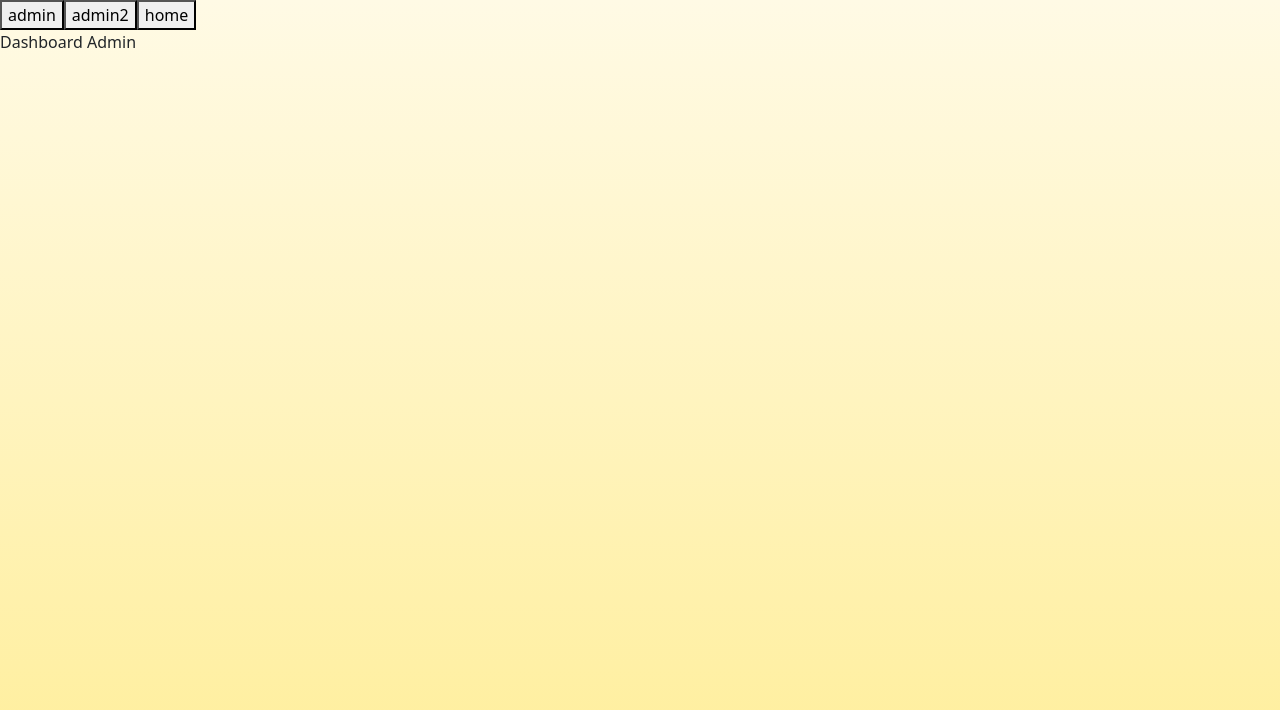
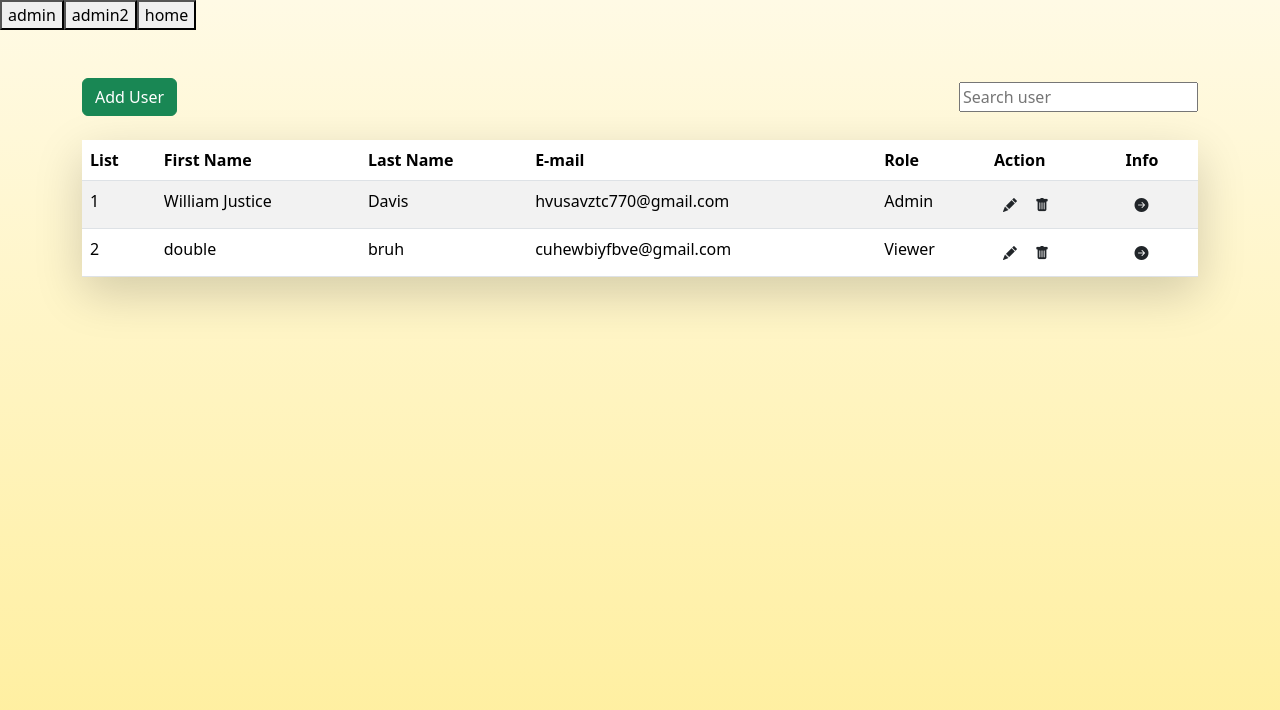
Before and after one commit to Avishay7/BeeLingualClient, a React (Vite) app: page /admin in a window 1280 px wide. Shown: the top 710 px of the page. Built offline with nearby package versions, Linux system fonts and the light colour scheme.

Commit message:
adding a admin table

```diff
--- a/src/componentsAdmin/dashboardAdmin.jsx
+++ b/src/componentsAdmin/dashboardAdmin.jsx
@@ -1,10 +1,195 @@
-import React from "react";
+import React, { useState } from 'react';
+import 'bootstrap-icons/font/bootstrap-icons.css';
+import 'bootstrap/dist/css/bootstrap.min.css';
 
-function DashboardAdmin() {
+const initialUsers = [
+  {
+    id: 1,
+    firstName: 'William Justice',
+    lastName: 'Davis',
+    email: 'hvusavztc770@gmail.com',
+    role: 'Admin',
+  },
+  {
+    id: 2,
+    firstName: 'double',
+    lastName: 'bruh',
+    email: 'cuhewbiyfbve@gmail.com',
+    role: 'Viewer',
+  },
+];
+
+const DashboardAdmin = () => {
+  const [users, setUsers] = useState(initialUsers);
+  const [searchTerm, setSearchTerm] = useState('');
+  const [showModal, setShowModal] = useState(false);
+  const [editMode, setEditMode] = useState(false);
+  const [userIdToEdit, setUserIdToEdit] = useState(null); // מזהה של המשתמש בעריכה
+  const [newUser, setNewUser] = useState({
+    firstName: '',
+    lastName: '',
+    email: '',
+    role: 'Viewer',
+  });
+
+  const filteredUsers = users.filter(user =>
+    user.firstName.toLowerCase().includes(searchTerm.toLowerCase()) ||
+    user.lastName.toLowerCase().includes(searchTerm.toLowerCase()) ||
+    user.email.toLowerCase().includes(searchTerm.toLowerCase())
+  );
+
+  const handleDelete = (id) => {
+    setUsers(users.filter(user => user.id !== id));
+  };
+
+  const handleAddUser = () => {
+    if (editMode) {
+      // עדכון משתמש
+      setUsers(users.map(user =>
+        user.id === userIdToEdit ? { ...newUser, id: userIdToEdit } : user
+      ));
+      setEditMode(false); // חזרה למצב רגיל
+    } else {
+      // הוספת משתמש חדש
+      const userToAdd = { ...newUser, id: users.length + 1 };
+      setUsers([...users, userToAdd]);
+    }
+    setShowModal(false);
+    setNewUser({ firstName: '', lastName: '', email: '', role: 'Viewer' });
+  };
+
+  const handleEditUser = (user) => {
+    setNewUser(user); // טעינת פרטי המשתמש לטופס
+    setUserIdToEdit(user.id); // שמירת מזהה המשתמש לעריכה
+    setEditMode(true); // מעבר למצב עריכה
+    setShowModal(true); // פתיחת המודאל
+  };
 
   return (
-    <div>Dashboard Admin</div>
-  )
-}
+    <div className="container mt-5">
+      <div className="d-flex justify-content-between align-items-center mb-4 ">
+        <button className="btn btn-success" onClick={() => setShowModal(true)}>
+          {editMode ? 'Edit User' : 'Add User'} {/* הצגת הכותרת המתאימה */}
+        </button>
+        <div className="d-flex">
+          <input
+            type="text"
+            placeholder="Search user"
+            onChange={(e) => setSearchTerm(e.target.value)}
+          />
+        </div>
+      </div>
 
-export default DashboardAdmin
+      <table className="table table-striped shadow-lg">
+        <thead>
+          <tr>
+            <th>List</th>
+            <th>First Name</th>
+            <th>Last Name</th>
+            <th>E-mail</th>
+            <th>Role</th>
+            <th>Action</th>
+            <th>Info</th>
+          </tr>
+        </thead>
+        <tbody>
+          {filteredUsers.map((user, index) => (
+            <tr key={user.id}>
+              <td>{index + 1}</td>
+              <td>{user.firstName}</td>
+              <td>{user.lastName}</td>
+              <td>{user.email}</td>
+              <td>{user.role}</td>
+
+              <td>
+                <button className="btn btn-sm" onClick={() => handleEditUser(user)}>
+                  <i className="bi bi-pencil-fill"></i>
+                </button>
+                <button className="btn btn-sm" onClick={() => handleDelete(user.id)}>
+                  <i className="bi bi-trash-fill"></i>
+                </button>
+              </td>
+
+              <td>
+                <button className="btn btn-sm" >
+                  <i class="bi bi-arrow-right-circle-fill"></i>
+                </button>
+              </td>
+
+            </tr>
+          ))}
+        </tbody>
+      </table>
+
+
+      {showModal && (
+        <div className="modal" style={{ display: 'block', background: 'rgba(0,0,0,0.5)' }}>
+          <div className="modal-dialog">
+            <div className="modal-content">
+              <div className="modal-header">
+                <h5 className="modal-title">{editMode ? 'Edit User' : 'Add New User'}</h5>
+                <button
+                  type="button"
+                  className="close"
+                  onClick={() => { setShowModal(false); setEditMode(false); }}
+                  style={{ marginLeft: 'auto' }}
+                >
+                  <span>&times;</span>
+                </button>
+              </div>
+              <div className="modal-body">
+                <label>First Name</label>
+                <input
+                  type="text"
+                  placeholder="First Name"
+                  value={newUser.firstName}
+                  onChange={(e) => setNewUser({ ...newUser, firstName: e.target.value })}
+                  className="form-control mb-2"
+                />
+
+                <label>Last Name</label>
+                <input
+                  type="text"
+                  placeholder="Last Name"
+                  value={newUser.lastName}
+                  onChange={(e) => setNewUser({ ...newUser, lastName: e.target.value })}
+                  className="form-control mb-2"
+                />
+
+                <label>Email</label>
+                <input
+                  type="email"
+                  placeholder="Email"
+                  value={newUser.email}
+                  onChange={(e) => setNewUser({ ...newUser, email: e.target.value })}
+                  className="form-control mb-2"
+                />
+
+                <label>Role</label>
+                <select
+                  value={newUser.role}
+                  onChange={(e) => setNewUser({ ...newUser, role: e.target.value })}
+                  className="form-control mb-2 "
+                >
+                  <option value="Viewer">Viewer</option>
+                  <option value="Admin">Admin</option>
+                </select>
+              </div>
+
+              <div className="modal-footer">
+                <button className="btn btn-secondary" onClick={() => { setShowModal(false); setEditMode(false); }}>
+                  Cancel
+                </button>
+                <button className="btn btn-primary" onClick={handleAddUser}>
+                  {editMode ? 'Update User' : 'Add User'}
+                </button>
+              </div>
+            </div>
+          </div>
+        </div>
+      )}
+    </div>
+  );
+};
+
+export default DashboardAdmin;
```
